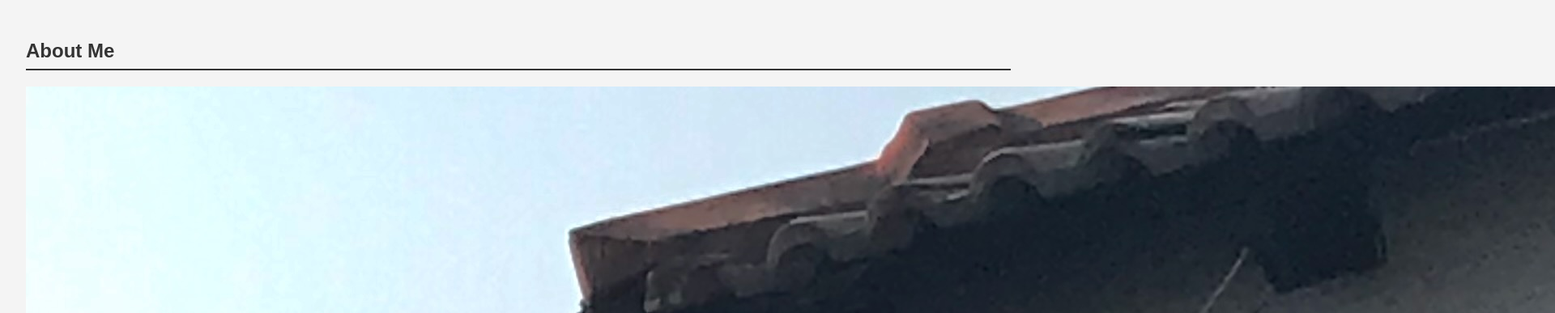
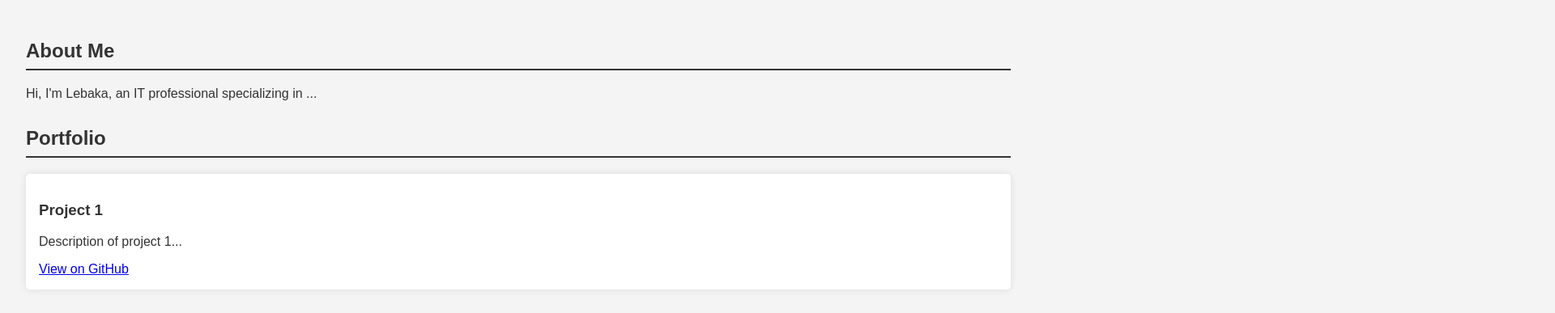
Before and after one commit to lebaka-m/lebaka.github.io, a plain HTML site: page index.html in a window 1280 px wide. Shown: the part 149-536 px from the top of the page at 81% size, 1920 px wide, since content can reach past the window. Drawn offline with Linux system fonts and the light colour scheme.

Commit message:
Update index.html

```diff
--- a/index.html
+++ b/index.html
@@ -22,7 +22,7 @@
     <main>
         <section id="about">
             <h2>About Me</h2>
-            <img src="profile.jpeg" alt="Profile Picture">
+            <!--img src="profile.jpeg" alt="Profile Picture"-->
             <p>Hi, I'm Lebaka, an IT professional specializing in ...</p>
         </section>
         <section id="portfolio">
```
